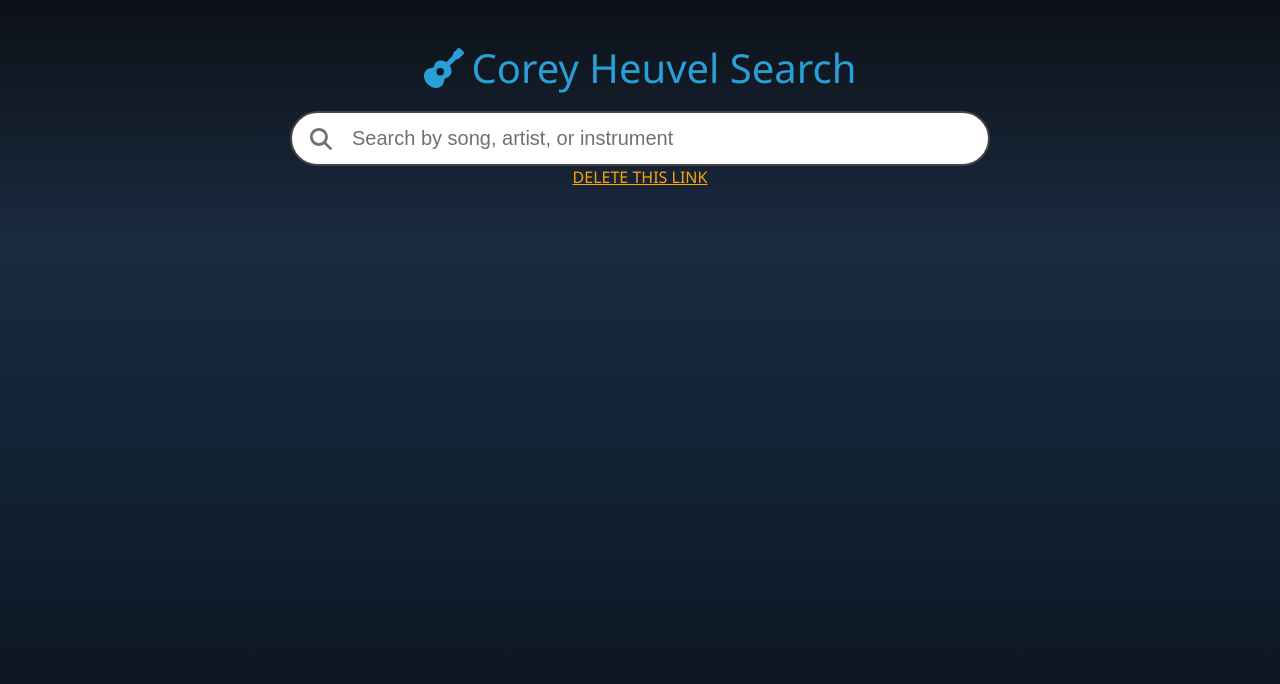
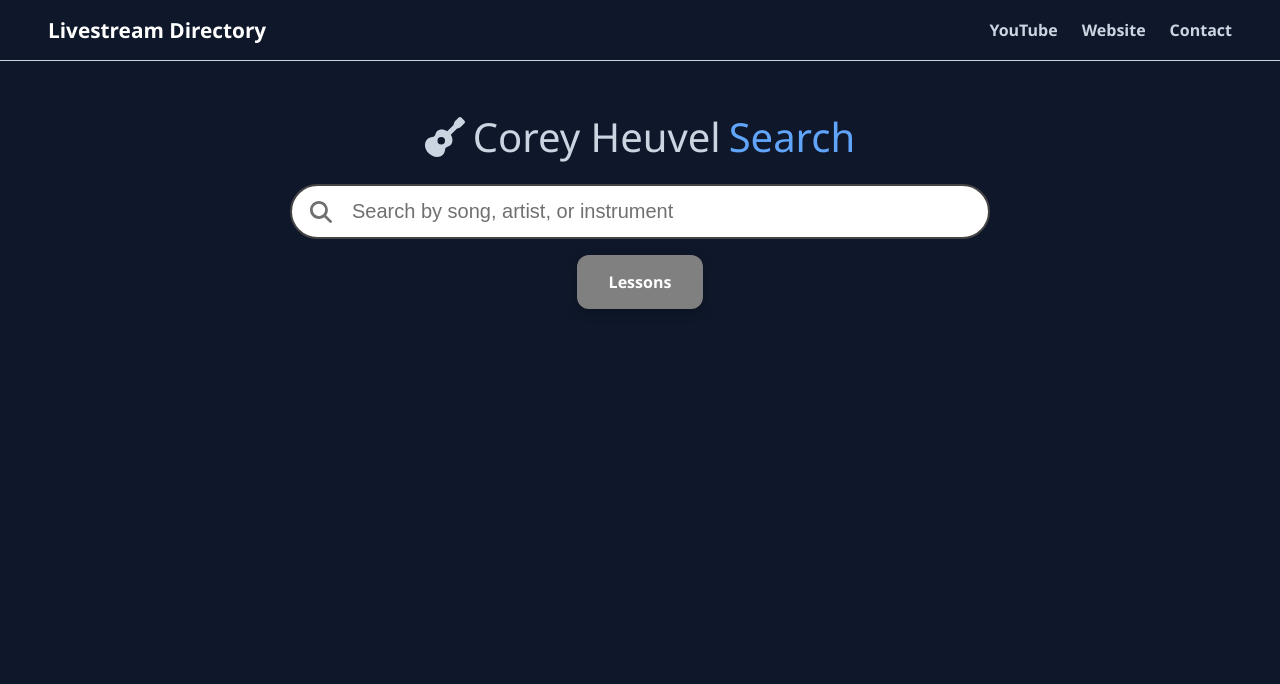
Before and after one commit to MichaelT-178/VueLivestreamDirectory, a Vue app: page / in a window 1280 px wide. Shown: the top 684 px of the page. Built offline with nearby package versions, Linux system fonts and the light colour scheme.

Commit message:
Major Home Update

```diff
--- a/src/App.vue
+++ b/src/App.vue
@@ -13,20 +13,24 @@
 html, body {
   margin: 0;
   padding: 0;
-  background-color: #0d1117;
+  background: #0F172A;
+  /* background-color: #0d1117; */
+  /* background-color: red; */
 }
 
 .app-container {
   min-height: 100vh;
-  /* background: linear-gradient(to bottom, #0d1117, #16202f, #0f1c2e); */
-  background: linear-gradient(
+  background-attachment: fixed;
+
+    /* background: linear-gradient(to bottom, #0d1117, #16202f, #0f1c2e); */
+  /* background: linear-gradient(
     to bottom,
     #0d1117 0%,
-    #1a2a40 30%,
-    #112233 60%,
+    #16202f 25%,
+    #1a2a40 50%,
+    #112233 75%,
     #0b0f1a 100%
-  );
-  background-attachment: fixed;
+  ); */
 }
 
 </style>
--- a/src/components/HomeCard.vue
+++ b/src/components/HomeCard.vue
@@ -1,11 +1,49 @@
 <template>
-  <p>HOME</p>
+  <router-link
+    :to="route"
+    class="home-card"
+    :style="{ backgroundColor: color }"
+  >
+    <p class="home-card-text">{{ name }}</p>
+  </router-link>
 </template>
 
 
 <script setup>
+
+defineProps({
+  name: String,
+  route: String,
+  color: {
+    type: String,
+    default: '#2a9fd6' // fallback color if not provided
+  }
+})
+
 </script>
 
 
 <style scoped>
+.home-card {
+  padding: 1rem 2rem;
+  border-radius: 12px;
+  text-align: center;
+  text-decoration: none;
+  color: white;
+  font-weight: bold;
+  font-size: 1rem;
+  margin: 1rem;
+  transition: transform 0.2s ease;
+  box-shadow: 0 4px 12px rgba(0, 0, 0, 0.2);
+  display: inline-block;
+}
+
+.home-card:hover {
+  transform: scale(1.05);
+}
+
+.home-card-text {
+  margin: 0;
+}
+
 </style>
--- a/src/router/index.js
+++ b/src/router/index.js
@@ -25,7 +25,7 @@
 		component: FavoriteCovers
 	},
 	{
-		path: '/contact-developer',
+		path: '/contact',
 		component: ContactDeveloper
 	},
 	{
--- a/src/views/CardViews/PatreonSignIn.vue
+++ b/src/views/CardViews/PatreonSignIn.vue
@@ -48,8 +48,12 @@
 
 <style scoped>
 .container {
+  display: flex;
+  flex-direction: column;
+  align-items: center;
+  justify-content: center;
+  min-height: 100vh;
   text-align: center;
-  margin-top: 100px;
   font-family: Arial, sans-serif;
 }
 
--- a/src/views/Home.vue
+++ b/src/views/Home.vue
@@ -1,65 +1,122 @@
 <template>
-  <div class="centered">
-    <p class="title">
-      <font-awesome-icon icon="guitar" />
-      <a
-        href="https://www.youtube.com/@coreyheuvel"
-        target="_blank"
-        rel="noopener noreferrer"
-        class="channel-link"
-      >
-        Corey Heuvel Search
-      </a>
-    </p>
-    <SearchBar />
+  <div class="page-container">
+    <div class="top-bar">
+      <div class="top-bar-inner">
+        <h1 class="site-title">Livestream Directory</h1>
+        <div class="nav-links">
+          <a href="https://www.youtube.com/@coreyheuvel" target="_blank" rel="noopener noreferrer">YouTube</a>
+          <a href="https://coreyheuvel.com/" target="_blank" rel="noopener noreferrer">Website</a>
+          <a href="/contact" target="_blank">Contact</a>
+        </div>
+      </div>
+    </div>
 
-    <router-link to="/patreon-sign-in" class="router-btn">
-      DELETE THIS LINK
-    </router-link>
+    <div class="centered">
+      <p class="title">
+        <font-awesome-icon icon="guitar" />
+        Corey Heuvel <span class="search-word">Search</span>
+      </p>
 
+      <div class="search-wrapper">
+        <SearchBar />
+      </div>
+
+      <HomeCard
+        name="Lessons"
+        route="/patreon-sign-in"
+        color="gray"
+      />
+    </div>
   </div>
 </template>
 
 
 <script setup>
 import SearchBar from '../components/SearchBar.vue';
+import HomeCard from '../components/HomeCard.vue';
+
 </script>
 
 
 <style scoped>
+.page-container {
+  display: flex;
+  flex-direction: column;
+  font-family: 'Segoe UI', Tahoma, Geneva, Verdana, sans-serif;
+}
+
+.top-bar {
+  width: 100%;
+  border-bottom: 0.5px solid #cbd5e1;
+  background-color: transparent;
+}
+
+.top-bar-inner {
+  margin: 0 auto;
+  padding: 1rem 3rem;
+  display: flex;
+  justify-content: space-between;
+  align-items: center;
+  color: white;
+}
+
+.site-title {
+  font-size: 1.3rem;
+  margin: 0;
+}
+
+.search-word {
+  color: #60A5FA;
+}
+
+.nav-links a {
+  color:#cbd5e1;
+  text-decoration: none;
+  margin-left: 1.5rem;
+  font-weight: bold;
+}
+
+.nav-links a:hover {
+  text-decoration: underline;
+}
+
 .centered {
   display: flex;
   flex-direction: column;
   align-items: center;
   justify-content: center;
-  font-family: 'Segoe UI', Tahoma, Geneva, Verdana, sans-serif;
+  margin-top: 0.5rem;
 }
 
 .title {
   font-size: 2.5rem;
-  margin-bottom: 1rem;
-  color: #2a9fd6;
+  color: #cbd5e1;
   display: flex;
   align-items: center;
   gap: 0.5rem;
 }
 
-.router-btn {
-  color: orange;
+.search-wrapper {
+  width: 100%;
+  display: flex;
+  margin-top: -20px;
+  justify-content: center;
 }
 
-.channel-link {
-  color: #2a9fd6;
-  text-decoration: none;
+@media (max-width: 750px) {
+  .nav-links a {
+    color:red;
+  }
 }
 
-.channel-link:hover {
-  text-decoration: underline;
-}
 
 @media (max-width: 600px) {
   .title {
     font-size: 2rem;
+  }
+
+  .nav-links a {
+    margin-left: 1rem;
   }
 }
 
@@ -67,6 +124,10 @@
   .title {
     font-size: 1.75rem;
   }
+
+  .site-title {
+    font-size: 1.25rem;
+  }
 }
 
 </style>
```
